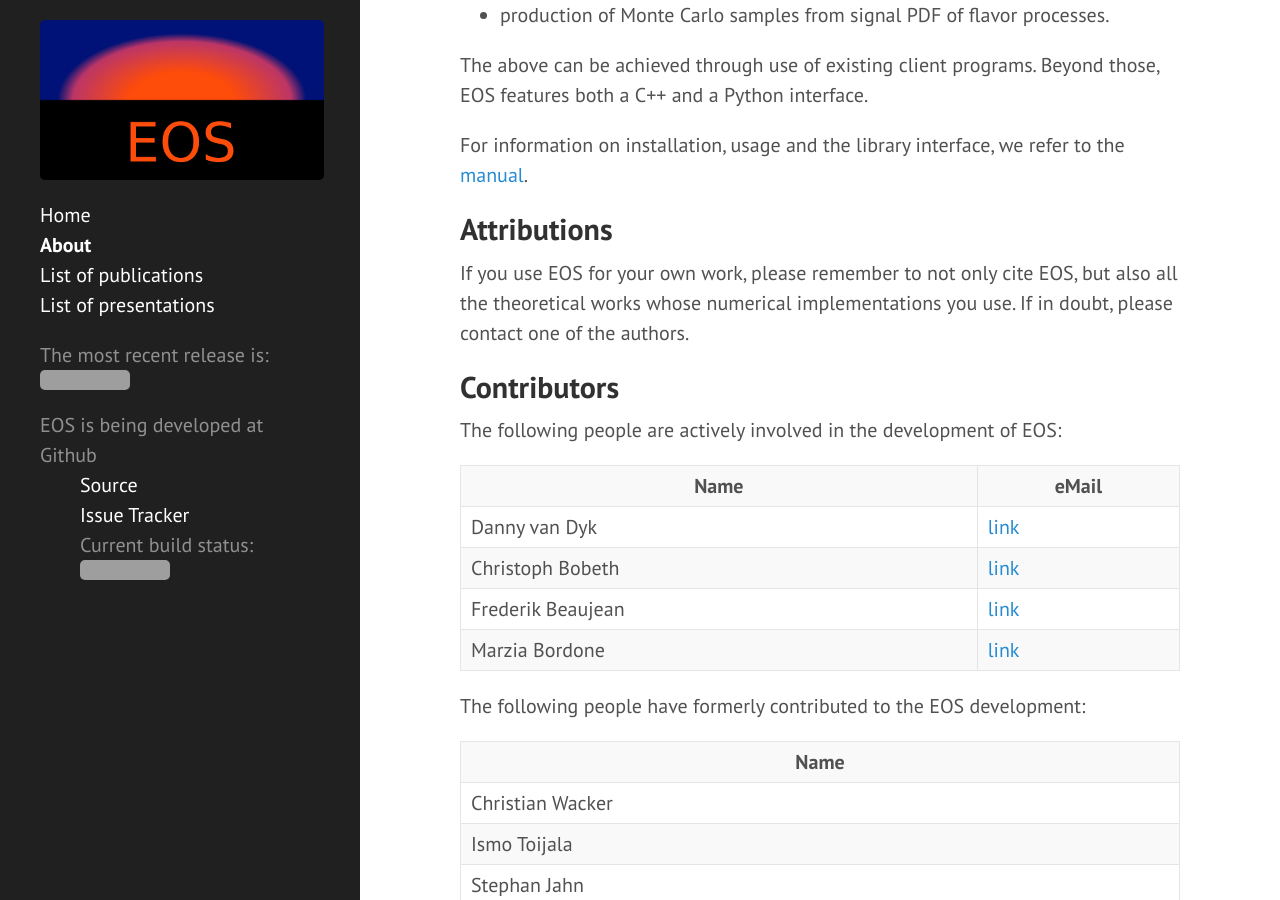
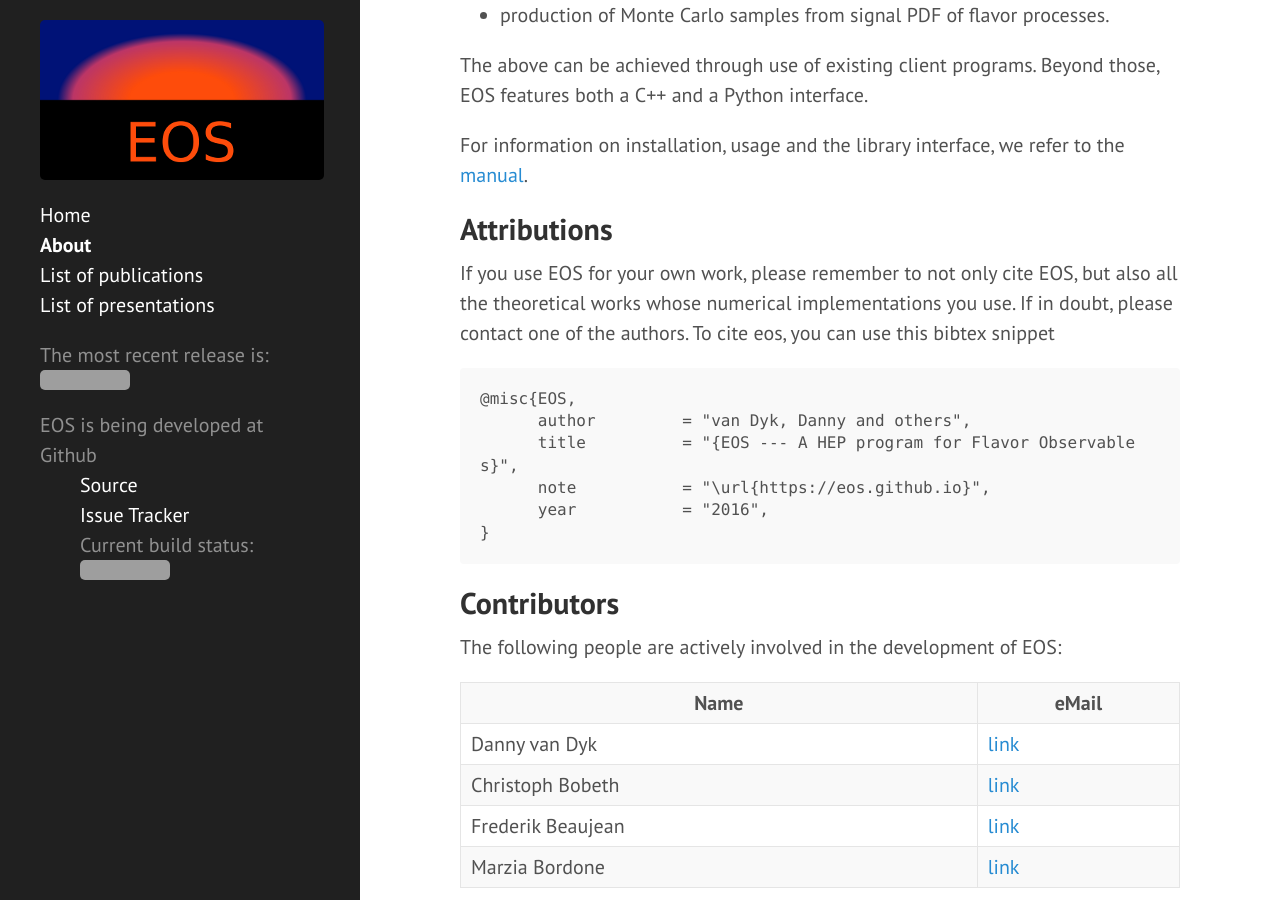
Before and after one commit to eos/eos.github.io, a Jekyll site: the page built from about.md, in a window 1280 px wide and 900 px high, scrolled down 310 px. Built offline with Jekyll 4.4.1, drawn with Linux system fonts in a browser that asks for light colours; grey boxes are pictures that could not be loaded.

Commit message:
[about] Add eos bibtex snippet

```diff
--- a/about.md
+++ b/about.md
@@ -20,7 +20,14 @@ For information on installation, usage and the library interface, we refer to th
 
 If you use EOS for your own work, please remember to not only cite EOS, but also
 all the theoretical works whose numerical implementations you use. If in doubt,
-please contact one of the authors.
+please contact one of the authors. To cite eos, you can use this bibtex snippet
+
+    @misc{EOS,
+          author         = "van Dyk, Danny and others",
+          title          = "{EOS --- A HEP program for Flavor Observables}",
+          note           = "\url{https://eos.github.io}",
+          year           = "2016",
+    }
 
 ## Contributors
 
```
